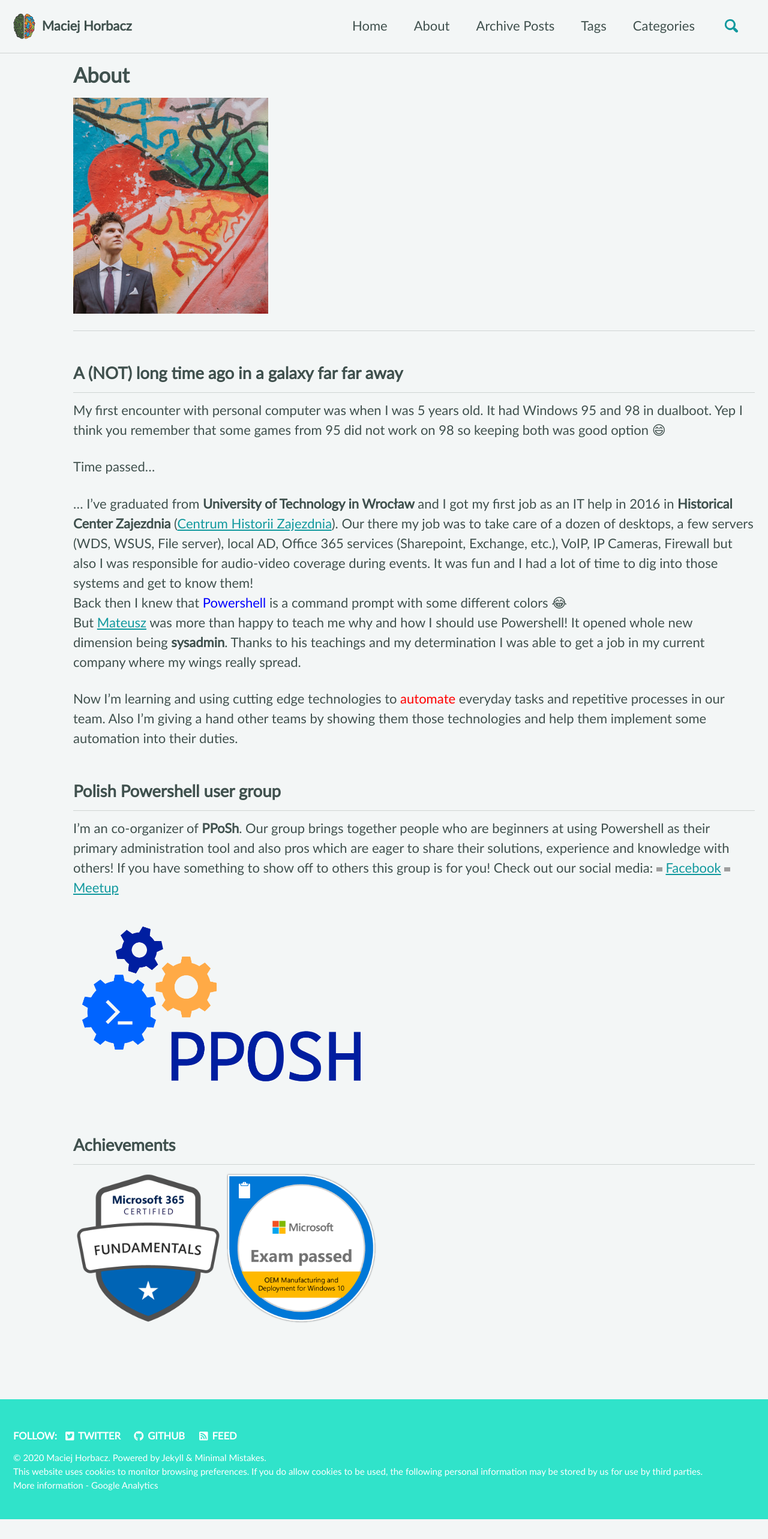
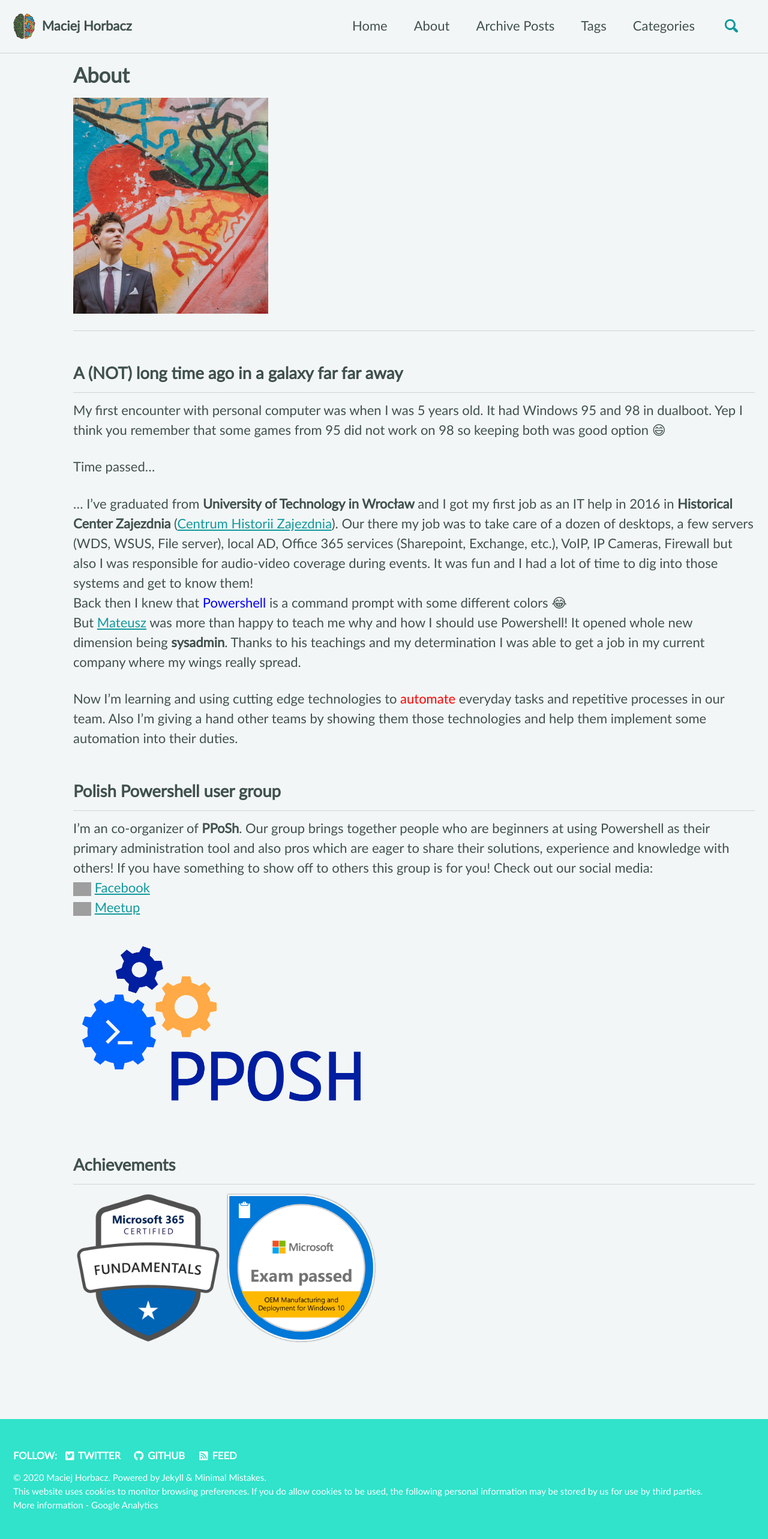
Before and after one commit to UniverseCitiz3n/UniverseCitiz3n.github.io, a Jekyll site: the page built from _pages/about.md, in a window 1280 px wide. Shown: the whole page at 60% size. Built offline with Jekyll 4.4.1, drawn with Linux system fonts in a browser that asks for light colours; cached includes are drawn as plain includes; nearby versions of some CDN libraries; before the commit the page ends 2533 px from its top, so only the background shows below that; grey boxes are pictures that could not be loaded.

Commit message:
location and sizes

```diff
--- a/_pages/about.md
+++ b/_pages/about.md
@@ -20,9 +20,9 @@
 
 ## Polish Powershell user group
 
-I'm an co-organizer of **PPoSh**. Our group brings together people who are beginners at using Powershell as their primary administration tool and also pros which are eager to share their solutions, experience and knowledge with others! If you have something to show off to others this group is for you! Check out our social media:
-<img src="https://image.flaticon.com/icons/svg/124/124010.svg" width="10" height="10"> [Facebook](https://www.facebook.com/PPoShGroup)
-<img src="https://image.flaticon.com/icons/svg/2111/2111520.svg" width="10" height="10"> [Meetup](https://www.meetup.com/Polish-PowerShell-Group-PPoSh/)
+I'm an co-organizer of **PPoSh**. Our group brings together people who are beginners at using Powershell as their primary administration tool and also pros which are eager to share their solutions, experience and knowledge with others! If you have something to show off to others this group is for you! Check out our social media:<br>
+<img src="https://image.flaticon.com/icons/svg/124/124010.svg" width="30" height="30"> [Facebook](https://www.facebook.com/PPoShGroup)<br>
+<img src="https://image.flaticon.com/icons/svg/2111/2111520.svg" width="30" height="30"> [Meetup](https://www.meetup.com/Polish-PowerShell-Group-PPoSh/)
 
 
 <img src="{{ site.url }}{{ site.baseurl }}/assets/images/aboutme/pposh_trans.png" width="500" height="300">
```
